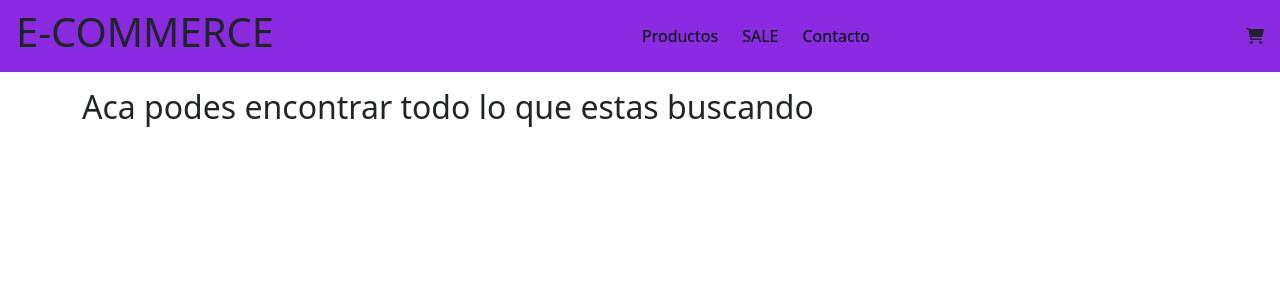
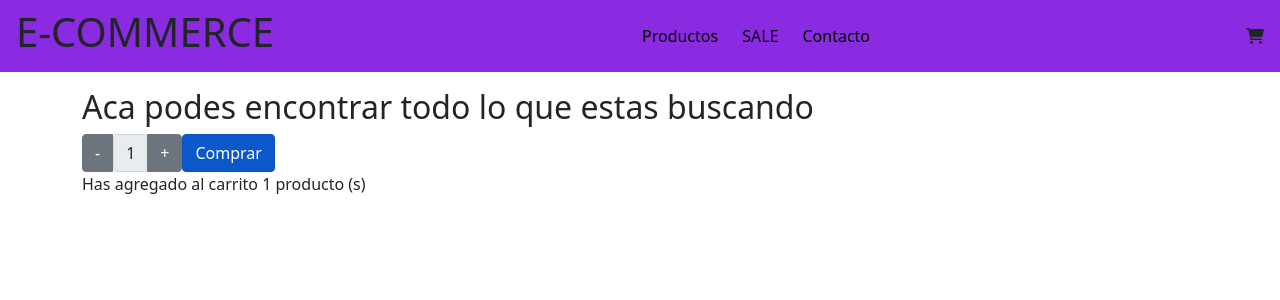
Before and after one commit to monckaren/React, a React (Create React App) app: page / in a window 1280 px wide. Shown: the top 300 px of the page. Built offline with nearby package versions, Linux system fonts and the light colour scheme.

Commit message:
Desafio 5

```diff
--- a/src/Components/App.jsx
+++ b/src/Components/App.jsx
@@ -3,10 +3,11 @@ import NavBar from "./NavBar"
 import ItemLisContainer from "./ItemListContainer"
 
 
+
 function App (){
     return <>
     <NavBar/>
-    <ItemLisContainer greeting="texto"/>
+    <ItemLisContainer greeting="Aca podes encontrar todo lo que estas buscando" />
     </>
 
 
--- /dev/null
+++ b/src/Components/ItemCount.jsx
@@ -0,0 +1,43 @@
+import { useState } from "react"
+import {ButtonGroup, Button, InputGroup, FormControl} from 'react-bootstrap'
+
+function ItemCount (props){
+    const [contador,setContador] = useState(props.initial)
+
+    const handleClick = () => {
+        setContador(contador +1)
+
+    }
+    const handleMinus = () =>{
+        setContador(contador - 1)
+    }
+
+    if(contador < props.initial){
+      setContador(props.initial)
+    }else if(contador > props.stock){
+
+    setContador(props.stock)
+
+    }
+    return (
+    <>
+    <ButtonGroup aria-label="Basic example">
+    <Button variant="secondary" onClick={handleMinus}> - </Button>
+    <InputGroup>
+      <InputGroup.Text id="btnGroupAddon">{contador}</InputGroup.Text>
+
+    </InputGroup>
+    <Button variant="secondary" onClick={handleClick}> + </Button>
+    </ButtonGroup>
+    <Button variant="primary" size="md" active onClick={props.onAdd}>
+    Comprar
+  </Button>
+    <p> Has agregado al carrito {contador} producto (s) </p>
+   </>
+    );
+
+
+
+}
+
+export default ItemCount
--- a/src/Components/ItemListContainer.jsx
+++ b/src/Components/ItemListContainer.jsx
@@ -1,7 +1,13 @@
-const ItemLisContainer =  () => {
+
+import ItemCount from "./ItemCount"
+
+const ItemLisContainer =  (props) => {
+    const toOnAdd = () => {}
 return (
 <main className="container">
-    <h2>Aca podes encontrar todo lo que estas buscando</h2>
+    <h2>{props.greeting}</h2>
+    <ItemCount initial={1} stock={10} onAdd={toOnAdd}/>
+
 </main>)
 }
 export default ItemLisContainer
--- a/src/Components/NavBar.jsx
+++ b/src/Components/NavBar.jsx
@@ -1,4 +1,4 @@
-import {} from 'react-bootstrap'
+
 import CartWidget from './CartWidget'
 
 
```
